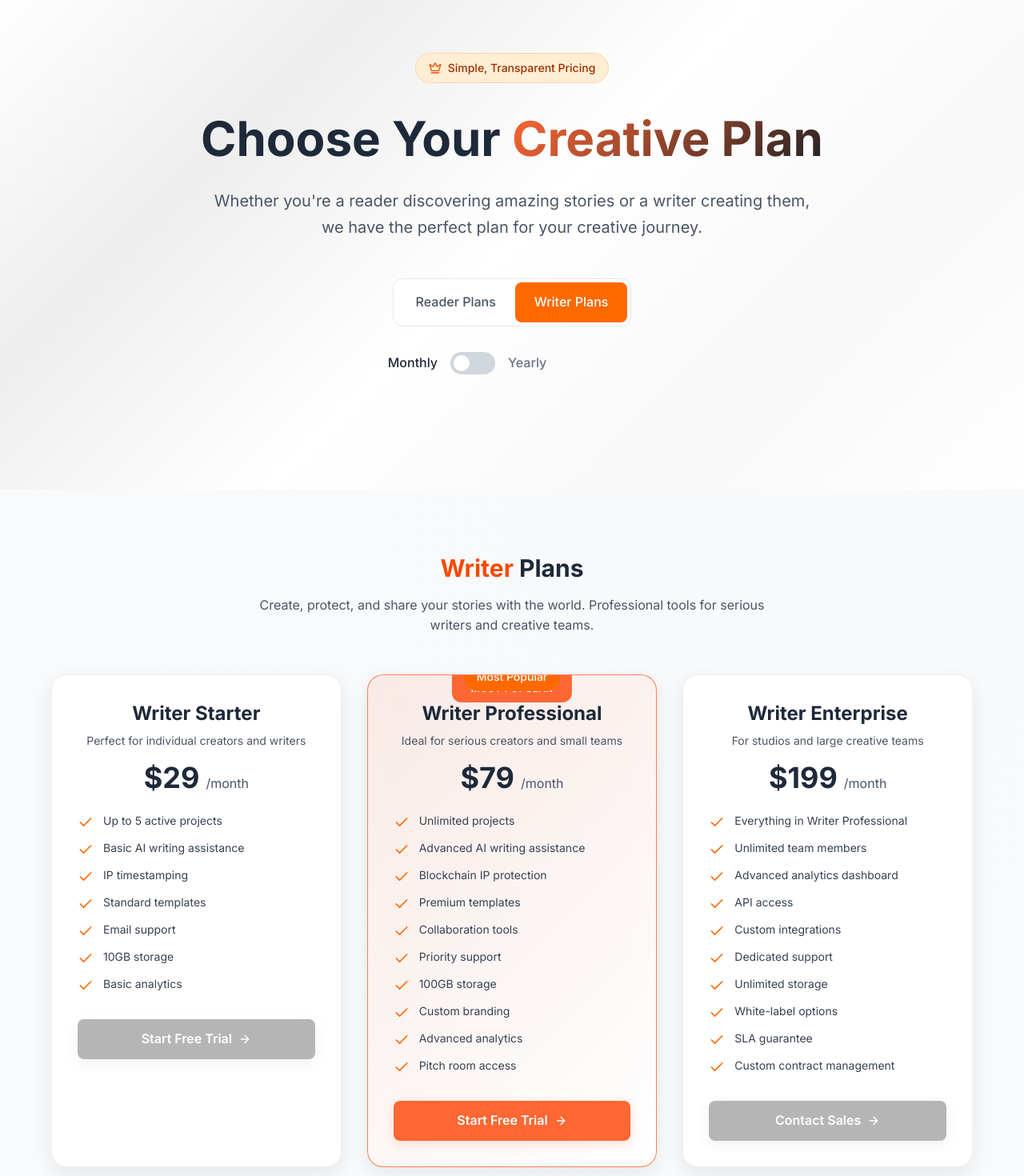
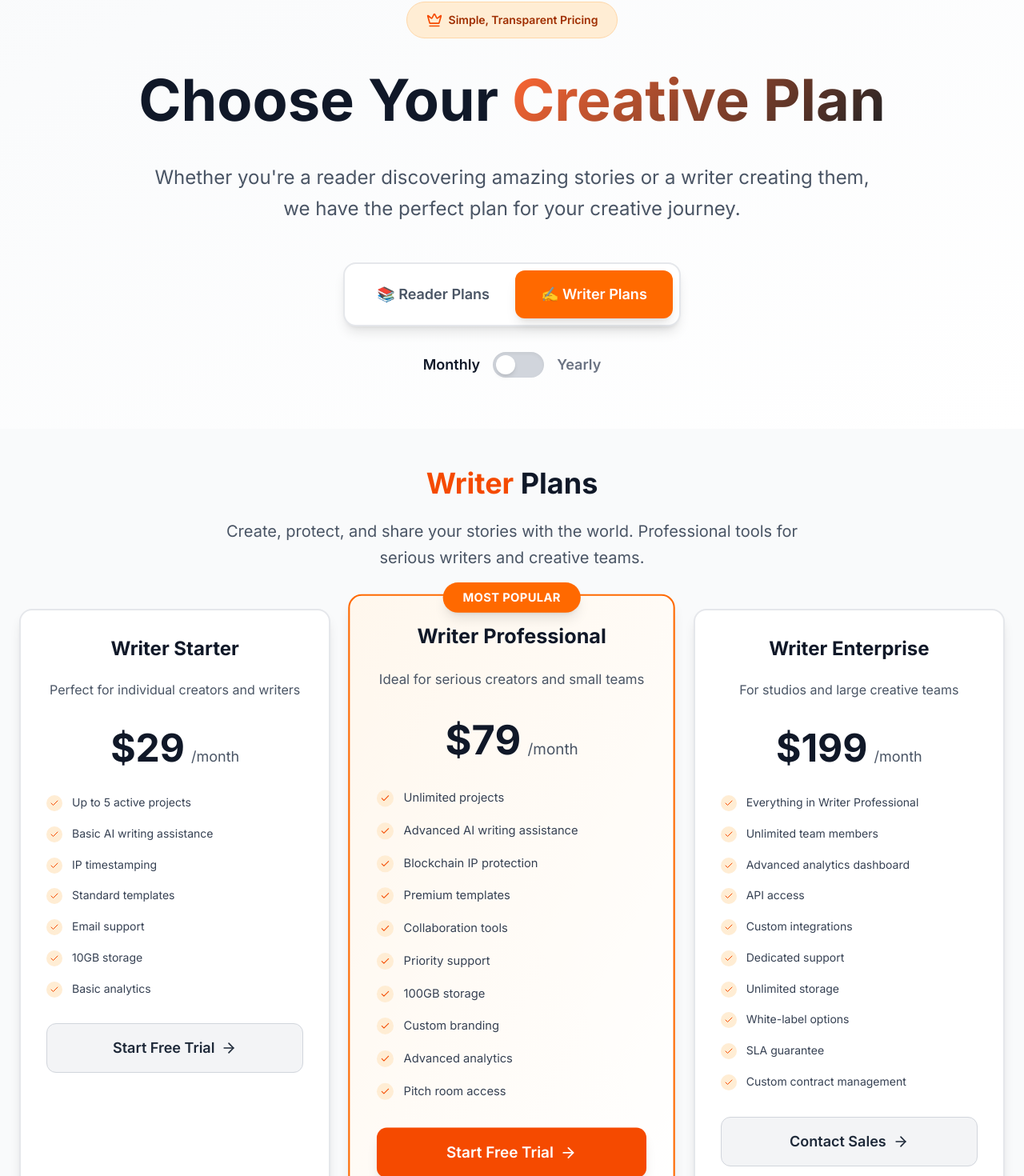
Before and after one commit to bharadwajaaniseti/storyfoundry, a Next.js app: page /pricing in a window 1280 px wide. Shown: the part 174-1644 px from the top of the page at 80% size. Built offline with nearby package versions, Linux system fonts and the light colour scheme; a web font is replaced by a local one.

Commit message:
fixed the pricing UI

```diff
--- a/src/app/(marketing)/pricing/page.tsx
+++ b/src/app/(marketing)/pricing/page.tsx
@@ -164,61 +164,81 @@ const PricingCard = ({ plan, isYearly, planType }: any) => {
   const primaryColor = planType === 'reader' ? 'purple' : 'orange'
 
   return (
-    <div className={`pricing-card ${plan.popular ? 'featured' : ''} relative`}>
+    <div className={`relative bg-white rounded-2xl border-2 p-8 shadow-lg transition-all duration-300 hover:shadow-xl hover:-translate-y-2 ${
+      plan.popular
+        ? (planType === 'reader'
+            ? 'border-purple-500 bg-gradient-to-br from-purple-50 to-white scale-105'
+            : 'border-orange-500 bg-gradient-to-br from-orange-50 to-white scale-105'
+          )
+        : 'border-gray-200 hover:border-gray-300'
+    }`}>
       {plan.popular && (
-        <div className={`absolute -top-4 left-1/2 transform -translate-x-1/2 ${
+        <div className={`absolute -top-4 left-1/2 transform -translate-x-1/2 z-10 ${
           planType === 'reader' ? 'bg-purple-500' : 'bg-orange-500'
-        } text-white px-4 py-2 rounded-full text-sm font-medium`}>
+        } text-white px-6 py-2 rounded-full text-sm font-bold uppercase tracking-wide shadow-lg`}>
           Most Popular
         </div>
       )}
 
-      <div className="text-center mb-6">
-        <h3 className="text-2xl font-bold text-gray-800 mb-2">{plan.name}</h3>
-        <p className="text-gray-600 text-sm mb-4">{plan.description}</p>
+      <div className="text-center mb-8">
+        <h3 className="text-2xl font-bold text-gray-900 mb-3">{plan.name}</h3>
+        <p className="text-gray-600 mb-6 min-h-[3rem] flex items-center justify-center">{plan.description}</p>
 
         <div className="mb-6">
           {plan.price.monthly === 0 ? (
-            <span className="text-4xl font-bold text-gray-800">Free</span>
+            <div className="text-5xl font-bold text-gray-900">Free</div>
           ) : (
-            <>
-              <span className="text-4xl font-bold text-gray-800">
+            <div className="flex items-baseline justify-center">
+              <span className="text-5xl font-bold text-gray-900">
                 ${isYearly ? plan.price.yearly : plan.price.monthly}
               </span>
-              <span className="text-gray-600 ml-2">
+              <span className="text-gray-600 ml-2 text-lg">
                 {isYearly ? '/year' : '/month'}
               </span>
-            </>
+            </div>
           )}
           {isYearly && plan.price.monthly > 0 && (
-            <div className={`text-sm font-medium mt-2 ${
-              planType === 'reader' ? 'text-purple-600' : 'text-orange-600'
+            <div className={`text-sm font-semibold mt-3 px-3 py-1 rounded-full inline-block ${
+              planType === 'reader'
+                ? 'text-purple-700 bg-purple-100'
+                : 'text-orange-700 bg-orange-100'
             }`}>
-              Save ${(plan.price.monthly * 12) - plan.price.yearly}
+              Save ${(plan.price.monthly * 12) - plan.price.yearly}/year
             </div>
           )}
         </div>
       </div>
 
-      <ul className="space-y-3 mb-8">
+      <div className="mb-8">
+        <ul className="space-y-4">
           {plan.features.map((feature: string, index: number) => (
             <li key={index} className="flex items-start space-x-3">
-            <Check className={`w-5 h-5 mt-0.5 flex-shrink-0 ${
-              planType === 'reader' ? 'text-purple-500' : 'text-orange-500'
+              <div className={`flex-shrink-0 w-5 h-5 rounded-full flex items-center justify-center mt-0.5 ${
+                planType === 'reader' ? 'bg-purple-100' : 'bg-orange-100'
+              }`}>
+                <Check className={`w-3 h-3 ${
+                  planType === 'reader' ? 'text-purple-600' : 'text-orange-600'
                 }`} />
-            <span className="text-gray-700 text-sm">{feature}</span>
+              </div>
+              <span className="text-gray-700 text-sm leading-relaxed">{feature}</span>
             </li>
           ))}
         </ul>
+      </div>
 
-      <button className={`w-full flex items-center justify-center space-x-2 ${
+      <div className="mt-auto">
+        <button className={`w-full flex items-center justify-center space-x-2 py-4 px-6 rounded-xl font-semibold text-lg transition-all duration-300 ${
           plan.popular
-          ? (planType === 'reader' ? 'btn-purple' : 'btn-primary')
-          : 'btn-secondary'
+            ? (planType === 'reader'
+                ? 'bg-purple-600 hover:bg-purple-700 text-white shadow-lg hover:shadow-purple-200'
+                : 'bg-orange-600 hover:bg-orange-700 text-white shadow-lg hover:shadow-orange-200'
+              )
+            : 'bg-gray-100 hover:bg-gray-200 text-gray-800 border border-gray-300'
         }`}>
           <span>{plan.cta}</span>
-        <ArrowRight className="w-4 h-4" />
+          <ArrowRight className="w-5 h-5" />
         </button>
+      </div>
     </div>
   )
 }
@@ -262,96 +282,92 @@ export default function PricingPage() {
   const currentPlans = planType === 'reader' ? readerPlans : writerPlans
 
   return (
-    <div className="min-h-screen pt-20">
+    <div className="min-h-screen">
       {/* Hero Section */}
-      <section className="py-20 relative overflow-hidden">
-        <div className="absolute inset-0 hero-gradient"></div>
-
+      <section className="pt-24 pb-8 relative overflow-hidden bg-gradient-to-br from-gray-50 to-white">
         <div className="container mx-auto px-6 relative z-10">
-          <div className="max-w-4xl mx-auto text-center">
-            <div className="inline-flex items-center space-x-2 bg-orange-100 border border-orange-200 rounded-full px-4 py-2 mb-8">
-              <Crown className="w-4 h-4 text-orange-600" />
-              <span className="text-sm font-medium text-orange-800">Simple, Transparent Pricing</span>
+          <div className="max-w-5xl mx-auto text-center">
+            <div className="inline-flex items-center space-x-2 bg-orange-100 border border-orange-200 rounded-full px-6 py-3 mb-8">
+              <Crown className="w-5 h-5 text-orange-600" />
+              <span className="text-sm font-semibold text-orange-800">Simple, Transparent Pricing</span>
             </div>
 
-            <h1 className="text-5xl md:text-6xl font-bold mb-6 leading-tight text-gray-800">
+            <h1 className="text-5xl md:text-6xl lg:text-7xl font-bold mb-8 leading-tight text-gray-900">
               Choose Your <span className="text-gradient">Creative Plan</span>
             </h1>
 
-            <p className="text-xl text-gray-600 mb-12 max-w-3xl mx-auto leading-relaxed">
+            <p className="text-xl md:text-2xl text-gray-600 mb-12 max-w-4xl mx-auto leading-relaxed">
               Whether you're a reader discovering amazing stories or a writer creating them,
               we have the perfect plan for your creative journey.
             </p>
 
             {/* Plan Type Toggle */}
             <div className="flex items-center justify-center mb-8">
-              <div className="bg-white rounded-xl border border-gray-200 p-1 flex">
+              <div className="bg-white rounded-2xl border-2 border-gray-200 p-2 flex shadow-lg">
                 <button
                   onClick={() => setPlanType('reader')}
-                  className={`px-6 py-3 rounded-lg font-medium transition-colors ${
+                  className={`px-8 py-4 rounded-xl font-semibold text-lg transition-all duration-300 ${
                     planType === 'reader'
-                      ? 'bg-purple-500 text-white'
-                      : 'text-gray-600 hover:text-gray-800'
+                      ? 'bg-purple-500 text-white shadow-lg'
+                      : 'text-gray-600 hover:text-gray-900 hover:bg-gray-50'
                   }`}
                 >
-                  Reader Plans
+                  📚 Reader Plans
                 </button>
                 <button
                   onClick={() => setPlanType('writer')}
-                  className={`px-6 py-3 rounded-lg font-medium transition-colors ${
+                  className={`px-8 py-4 rounded-xl font-semibold text-lg transition-all duration-300 ${
                     planType === 'writer'
-                      ? 'bg-orange-500 text-white'
-                      : 'text-gray-600 hover:text-gray-800'
+                      ? 'bg-orange-500 text-white shadow-lg'
+                      : 'text-gray-600 hover:text-gray-900 hover:bg-gray-50'
                   }`}
                 >
-                  Writer Plans
+                  ✍️ Writer Plans
                 </button>
               </div>
             </div>
 
             {/* Billing Toggle */}
-            <div className="flex items-center justify-center mb-16">
+            <div className="flex items-center justify-center space-x-6 mb-8">
               <div className="flex items-center space-x-4">
-                <span className={`font-medium ${!isYearly ? 'text-gray-800' : 'text-gray-500'}`}>
+                <span className={`font-semibold text-lg ${!isYearly ? 'text-gray-900' : 'text-gray-500'}`}>
                   Monthly
                 </span>
                 <button
                   onClick={() => setIsYearly(!isYearly)}
-                  className={`relative w-14 h-7 rounded-full transition-colors ${
+                  className={`relative w-16 h-8 rounded-full transition-colors duration-300 ${
                     isYearly ? (planType === 'reader' ? 'bg-purple-500' : 'bg-orange-500') : 'bg-gray-300'
-                  }`}
+                  } shadow-inner`}
                 >
                   <div
-                    className={`absolute top-1 w-5 h-5 bg-white rounded-full transition-transform ${
-                      isYearly ? 'translate-x-8' : 'translate-x-1'
+                    className={`absolute top-1 w-6 h-6 bg-white rounded-full transition-transform duration-300 shadow-md ${
+                      isYearly ? 'translate-x-9' : 'translate-x-1'
                     }`}
                   />
                 </button>
-                <span className={`font-medium ${isYearly ? 'text-gray-800' : 'text-gray-500'}`}>
+                <span className={`font-semibold text-lg ${isYearly ? 'text-gray-900' : 'text-gray-500'}`}>
                   Yearly
                 </span>
               </div>
-              <div className="ml-4 w-24 flex justify-start">
               {isYearly && (
-                  <span className={`text-sm font-medium px-2 py-1 rounded-full ${
+                <div className={`px-4 py-2 rounded-full text-sm font-bold ${
                   planType === 'reader'
-                      ? 'text-purple-600 bg-purple-100'
-                      : 'text-orange-600 bg-orange-100'
-                  }`}>
-                    Save up to 20%
-                  </span>
+                    ? 'text-purple-700 bg-purple-100 border border-purple-200'
+                    : 'text-orange-700 bg-orange-100 border border-orange-200'
+                } animate-pulse`}>
+                  💰 Save up to 20%
+                </div>
               )}
-              </div>
             </div>
           </div>
         </div>
       </section>
 
       {/* Pricing Cards */}
-      <section className="py-20">
+      <section className="py-12 bg-gray-50">
         <div className="container mx-auto px-6">
           <div className="text-center mb-12">
-            <h2 className="text-3xl font-bold text-gray-800 mb-4">
+            <h2 className="text-4xl font-bold text-gray-900 mb-6">
               {planType === 'reader' ? (
                 <>
                   <span className="text-purple-600">Reader</span> Plans
@@ -362,7 +378,7 @@ export default function PricingPage() {
                 </>
               )}
             </h2>
-            <p className="text-gray-600 max-w-2xl mx-auto">
+            <p className="text-xl text-gray-600 max-w-3xl mx-auto leading-relaxed">
               {planType === 'reader'
                 ? 'Discover amazing stories and connect with your favorite writers. Perfect for readers who want exclusive access to premium content.'
                 : 'Create, protect, and share your stories with the world. Professional tools for serious writers and creative teams.'
@@ -370,12 +386,25 @@ export default function PricingPage() {
             </p>
           </div>
 
-          <div className={`grid gap-8 max-w-6xl mx-auto ${
-            planType === 'reader' ? 'lg:grid-cols-2 justify-center' : 'lg:grid-cols-3'
+          <div className={`grid gap-8 max-w-7xl mx-auto ${
+            planType === 'reader'
+              ? 'md:grid-cols-2 lg:max-w-4xl'
+              : 'md:grid-cols-2 lg:grid-cols-3'
           }`}>
             {currentPlans.map((plan, index) => (
               <PricingCard key={plan.name} plan={plan} isYearly={isYearly} planType={planType} />
             ))}
+          </div>
+
+          {/* Money-back guarantee badge */}
+          <div className="text-center mt-16">
+            <div className="inline-flex items-center space-x-2 bg-green-50 border border-green-200 rounded-full px-6 py-3">
+              <Shield className="w-5 h-5 text-green-600" />
+              <span className="text-green-800 font-medium">30-day money-back guarantee</span>
+            </div>
+            <p className="text-gray-600 mt-4 max-w-2xl mx-auto">
+              Try any paid plan risk-free. If you're not completely satisfied, we'll refund your money within 30 days.
+            </p>
           </div>
         </div>
       </section>
@@ -407,14 +436,14 @@ export default function PricingPage() {
       </section>
 
       {/* FAQ Section */}
-      <section className="py-20">
+      <section className="py-20 bg-white">
         <div className="container mx-auto px-6">
-          <div className="max-w-3xl mx-auto">
+          <div className="max-w-4xl mx-auto">
             <div className="text-center mb-16">
-              <h2 className="text-4xl font-bold mb-6 text-gray-800">
+              <h2 className="text-4xl font-bold mb-6 text-gray-900">
                 Frequently Asked <span className="text-gradient">Questions</span>
               </h2>
-              <p className="text-xl text-gray-600">
+              <p className="text-xl text-gray-600 max-w-3xl mx-auto">
                 {planType === 'reader'
                   ? 'Common questions about our reader plans and features.'
                   : 'Everything you need to know about our writer plans and features.'
@@ -422,7 +451,7 @@ export default function PricingPage() {
               </p>
             </div>
 
-            <div className="space-y-0">
+            <div className="space-y-4">
               {(planType === 'reader' ? readerFaqs : writerFaqs).map((faq, index) => (
                 <FAQItem key={index} faq={faq} index={index} />
               ))}
@@ -432,26 +461,59 @@ export default function PricingPage() {
       </section>
 
       {/* CTA Section */}
-      <section className="py-20 bg-gray-50">
+      <section className="py-20 bg-gradient-to-br from-gray-900 to-gray-800 text-white">
         <div className="container mx-auto px-6">
           <div className="max-w-4xl mx-auto text-center">
-            <h2 className="text-4xl md:text-5xl font-bold mb-6 text-gray-800">
-              Ready to Start Your <span className="text-gradient">Creative Journey</span>?
+            <h2 className="text-4xl md:text-5xl font-bold mb-6">
+              Ready to Start Your <span className={`${planType === 'reader' ? 'text-purple-400' : 'text-orange-400'}`}>Creative Journey</span>?
             </h2>
-            <p className="text-xl text-gray-600 mb-8 max-w-2xl mx-auto">
-              Join thousands of creators who trust StoryFoundry to protect and develop their stories.
+            <p className="text-xl text-gray-300 mb-8 max-w-3xl mx-auto leading-relaxed">
+              {planType === 'reader'
+                ? 'Join thousands of readers discovering amazing stories and connecting with talented writers.'
+                : 'Join thousands of creators who trust StoryFoundry to protect and develop their stories.'
+              }
             </p>
 
-            <div className="flex flex-col sm:flex-row gap-4 justify-center">
-              <Link href="/app/signup" className="btn-primary group flex items-center space-x-2 text-lg px-8 py-4 glow-effect">
+            <div className="flex flex-col sm:flex-row gap-6 justify-center items-center">
+              <Link
+                href="/signup"
+                className={`flex items-center space-x-3 text-lg px-8 py-4 rounded-xl font-semibold transition-all duration-300 shadow-lg hover:shadow-xl transform hover:-translate-y-1 ${
+                  planType === 'reader'
+                    ? 'bg-purple-600 hover:bg-purple-700 text-white'
+                    : 'bg-orange-600 hover:bg-orange-700 text-white'
+                }`}
+              >
                 <span>Start Free Trial</span>
-                <ArrowRight className="w-5 h-5 group-hover:translate-x-1 transition-transform" />
+                <ArrowRight className="w-5 h-5" />
               </Link>
 
-              <Link href="/contact" className="btn-ghost group flex items-center space-x-2 text-lg px-8 py-4">
+              <Link
+                href="/contact"
+                className="flex items-center space-x-3 text-lg px-8 py-4 rounded-xl font-semibold border border-gray-400 text-gray-200 hover:bg-white hover:text-gray-900 transition-all duration-300"
+              >
                 <span>Contact Sales</span>
-                <ArrowRight className="w-5 h-5 group-hover:translate-x-1 transition-transform" />
+                <ArrowRight className="w-5 h-5" />
               </Link>
+            </div>
+
+            {/* Trust indicators */}
+            <div className="mt-16 grid grid-cols-2 md:grid-cols-4 gap-8 text-center">
+              <div>
+                <div className="text-3xl font-bold text-white mb-2">50K+</div>
+                <div className="text-gray-400 text-sm">Active Users</div>
+              </div>
+              <div>
+                <div className="text-3xl font-bold text-white mb-2">1M+</div>
+                <div className="text-gray-400 text-sm">Stories Protected</div>
+              </div>
+              <div>
+                <div className="text-3xl font-bold text-white mb-2">99.9%</div>
+                <div className="text-gray-400 text-sm">Uptime</div>
+              </div>
+              <div>
+                <div className="text-3xl font-bold text-white mb-2">24/7</div>
+                <div className="text-gray-400 text-sm">Support</div>
+              </div>
             </div>
           </div>
         </div>
```
Lines whose indentation alone changed are shown as unchanged.
